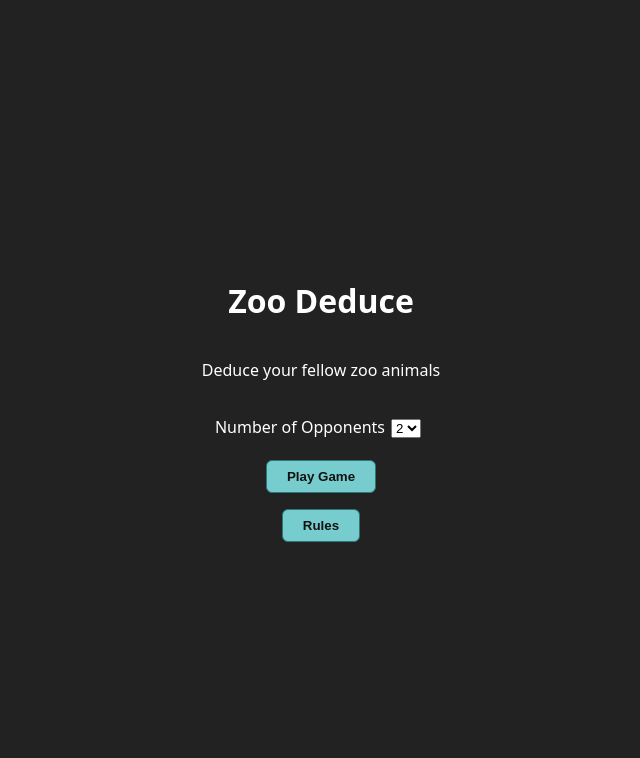
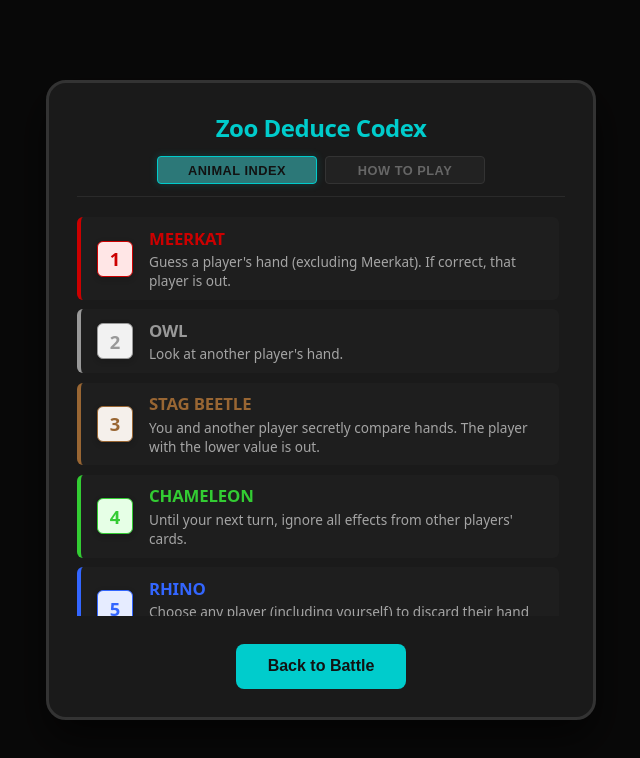
Before and after one commit to KyleCodeRespecter/ZooDeduce, a React (Vite) app: page / in a window 1280 px wide. Both pictures are taken after a click on the button "Rules". Shown: the top 758 px of the page, without its empty margins (319-959 px from the left). Built offline with nearby package versions, Linux system fonts and the light colour scheme.

Commit message:
Adding rule modal to the game on the main menu and game board

```diff
--- a/src/game/components/RuleGuideModal.tsx
+++ b/src/game/components/RuleGuideModal.tsx
@@ -1,9 +1,11 @@
-import React from 'react';
+// src/components/game/RulesGuideModal.tsx
+import React, { useState } from 'react';
 import { CardType } from '../../types/game.types';
 import { getCardDescription } from '../../engine/utils/card.utils.ts';
-import './rule.guide.css'
+import './rule.guide.css';
+import '../../ultils/button.styles.css';
 
-interface RuleGuideModalProps {
+interface RulesGuideModalProps {
   onClose: () => void;
 }
 
@@ -11,35 +13,53 @@ const CARD_METADATA_REGISTRY: Record<
   CardType,
   { name: string; cssKey: string; value: number }
 > = {
-  [CardType.Peacock]: { name: 'Peacock', cssKey: 'peacock', value: 9},
-  [CardType.Tiger]: { name: 'Tiger', cssKey: 'tiger', value: 8},
-  [CardType.Lion]: { name: 'Lion', cssKey: 'lion', value: 7},
-  [CardType.Beaver]: { name: 'Beaver', cssKey: 'beaver', value: 6},
-  [CardType.Rhino]: { name: 'Rhino', cssKey: 'rhino', value: 5},
-  [CardType.Chameleon]: { name: 'Chameleon', cssKey: 'chameleon', value: 4},
-  [CardType.StagBeetle]: { name: 'Stag Beetle', cssKey: 'stagbeetle', value: 3},
-  [CardType.Owl]: { name: 'Owl', cssKey: 'owl', value: 2},
-  [CardType.Meerkat]: { name: 'Meerkat', cssKey: 'meerkat', value: 1},
+  [CardType.Peacock]: { name: 'Peacock', cssKey: 'peacock', value: 9 },
+  [CardType.Tiger]: { name: 'Tiger', cssKey: 'tiger', value: 8 },
+  [CardType.Lion]: { name: 'Lion', cssKey: 'lion', value: 7 },
+  [CardType.Beaver]: { name: 'Beaver', cssKey: 'beaver', value: 6 },
+  [CardType.Rhino]: { name: 'Rhino', cssKey: 'rhino', value: 5 },
+  [CardType.Chameleon]: { name: 'Chameleon', cssKey: 'chameleon', value: 4 },
+  [CardType.StagBeetle]: {
+    name: 'Stag Beetle',
+    cssKey: 'stagbeetle',
+    value: 3,
+  },
+  [CardType.Owl]: { name: 'Owl', cssKey: 'owl', value: 2 },
+  [CardType.Meerkat]: { name: 'Meerkat', cssKey: 'meerkat', value: 1 },
 };
 
+export const RulesGuideModal: React.FC<RulesGuideModalProps> = ({
+  onClose,
+}) => {
+  const [activeTab, setActiveTab] = useState<'cards' | 'gameplay'>('cards');
 
-export const RulesGuideModal: React.FC<RuleGuideModalProps> = ({onClose}) => {
   return (
+    <div className="rules-guide-backdrop" onClick={onClose}>
       <div
-      className="card-view-overlay-backdrop rules-backdrop"
-      onClick={onClose}
-    >
-      <div
-        className="card-view-overlay-modal rules-modal-box"
+        className="rules-guide-modal-box"
         onClick={(e) => e.stopPropagation()}
       >
-        <h2
-          className="overlay-view-title"
+        <div className="rules-modal-header">
+          <h2 className="overlay-view-title">Zoo Deduce Codex</h2>
+          <div className="rules-tab-bar">
+            <button
+              className={`rules-tab-btn ${activeTab === 'cards' ? 'active' : ''}`}
+              onClick={() => setActiveTab('cards')}
             >
-          Zoo Deduce Encyclopedia
-        </h2>
+              Animal Index
+            </button>
+            <button
+              className={`rules-tab-btn ${activeTab === 'gameplay' ? 'active' : ''}`}
+              onClick={() => setActiveTab('gameplay')}
+            >
+              How To Play
+            </button>
+          </div>
+        </div>
 
         <div className="rules-scroll-container">
+          {activeTab === 'cards' && (
+            <div className="cards-tab-view">
               {Object.entries(CARD_METADATA_REGISTRY).map(([typeKey, meta]) => {
                 const cardType = Number(typeKey) as CardType;
                 const continuousRuleText = getCardDescription(cardType);
@@ -48,33 +68,91 @@ export const RulesGuideModal: React.FC<RuleGuideModalProps> = ({onClose}) => {
                   <div
                     key={cardType}
                     className="rule-card-row"
+                    style={{ borderLeftColor: `var(--color-${meta.cssKey})` }}
+                  >
+                    <div
+                      className="rule-value-block-badge"
                       style={{
-                  borderLeftColor: `var(--color-${meta.cssKey})`,
-                  backgroundColor: `rgba(255, 255, 255, 0.02)`,
+                        backgroundColor: `var(--bg-${meta.cssKey})`,
+                        color: `var(--color-${meta.cssKey})`,
+                        border: `1px solid var(--color-${meta.cssKey})`,
                       }}
                     >
-                <div className="rule-row-header">
-                  <span
+                      {meta.value}
+                    </div>
+
+                    <div className="rule-card-body-text">
+                      <h4
                         className="rule-animal-name"
                         style={{ color: `var(--color-${meta.cssKey})` }}
                       >
                         {meta.name}
-                  </span>
-                  <span className="rule-value-tag">Value: {meta.value}</span>
+                      </h4>
+                      <p className="rule-effect-description">
+                        {continuousRuleText}
+                      </p>
                     </div>
-                <p className="rule-effect-description">{continuousRuleText}</p>
                   </div>
                 );
               })}
+            </div>
+          )}
+
+          {activeTab === 'gameplay' && (
+            <div className="gameplay-tab-view">
+              <div className="gameplay-guide-section">
+                <h3>Core Game Loop</h3>
+                <p>
+                  Every player starts the round holding exactly{' '}
+                  <strong>1 hidden card</strong> in their hand. On your turn,
+                  you draw a second card from the deck and select 1 card to play
+                  face-up into your Discard Zone to execute its unique ability.
+                </p>
+              </div>
+
+              <div className="gameplay-guide-section victory-box">
+                <h3>How To Win</h3>
+                <p>A round can end in two distinct ways:</p>
+                <ul>
+                  <li>
+                    <strong>Last Man Standing:</strong> Use aggressive animal
+                    strikes (like the Meerkat guess or a Stag Beetle Showdown)
+                    to completely eliminate your rivals. If all other players
+                    are knocked out, you win instantly.
+                  </li>
+                  <li>
+                    <strong>The Final Showdown:</strong> If the draw deck runs
+                    entirely out of cards before players are eliminated,
+                    everyone reveals their single remaining hidden hand card.
+                    The player holding the <strong>highest card value</strong>{' '}
+                    wins the match!
+                  </li>
+                </ul>
+              </div>
+
+              <div className="gameplay-guide-section">
+                <h3>Strategy & Deduction</h3>
+                <p>
+                  The deck is constructed of 6 Meerkats, 2 Owls, 2 Stag Beetles,
+                  2 Chameleons, 2 Rhinos, 2 Beavers, 1 Lion, 1 Tiger, and 1
+                  Peacock. 1 card is discarded and remains unknown at the start
+                  of the round (1v1 games burn 3 additional cards). You will want
+                  to try to deduce cards from opponents and perform elimination
+                  moves.
+                </p>
+              </div>
+            </div>
+          )}
         </div>
 
         <button
           className="overlay-acknowledge-button"
           onClick={onClose}
+          style={{ marginTop: '0.5rem' }}
         >
           Back to Battle
         </button>
       </div>
     </div>
   );
-}
+};
--- a/src/game/components/rule.guide.css
+++ b/src/game/components/rule.guide.css
@@ -1,12 +1,3 @@
-
-.overlay--view-title {
-    color: #00cccc;
-    margin: 0 0 1rem 0
-}
-
-.overlay-acknowledge-button {
-    margin-top: 1rem
-}
 
 .rules-guide-backdrop {
     position: fixed;
@@ -14,7 +5,7 @@
     left: 0;
     width: 100vw;
     height: 100vh;
-    background-color: rgba(0, 0, 0, 0.7);
+    background-color: rgba(0, 0, 0, 0.75);
     backdrop-filter: blur(4px);
     z-index: 10000;
     display: flex;
@@ -29,7 +20,7 @@
     border: 3px solid #333333;
     border-radius: 1.25rem;
     padding: 1.75rem;
-    max-width: 520px;
+    max-width: 550px;
     width: 100%;
     max-height: 80vh;
     text-align: center;
@@ -37,7 +28,7 @@
     display: flex;
     flex-direction: column;
     gap: 1.25rem;
-    box-shadow: 0 20px 40px rgba(0, 0, 0, 0.5);
+    box-shadow: 0 20px 40px rgba(0, 0, 0, 0.6);
 }
 
 .rules-scroll-container {
@@ -49,54 +40,6 @@
     gap: 0.75rem;
     padding-right: 0.4rem;
     box-sizing: border-box;
-}
-
-.rule-card-row {
-    border-left-width: 4px;
-    border-left-style: solid;
-    border-radius: 6px;
-    padding: 0.75rem 1rem;
-    display: flex;
-    flex-direction: column;
-    gap: 0.35rem;
-    text-align: left;
-    box-sizing: border-box;
-    transition: background-color 0.15s ease;
-}
-
-.rule-card-row:hover {
-    background-color: rgba(255, 255, 255, 0.04) !important;
-}
-
-.rule-row-header {
-    display: flex;
-    justify-content: space-between;
-    align-items: center;
-    width: 100%;
-}
-
-.rule-animal-name {
-    font-weight: 800;
-    font-size: clamp(0.95rem, 3.5vw, 1.15rem);
-    letter-spacing: -0.01em;
-}
-
-.rule-value-tag {
-    font-size: 0.75rem;
-    color: #888888;
-    font-weight: 700;
-    background-color: rgba(255, 255, 255, 0.05);
-    border: 1px solid rgba(255, 255, 255, 0.05);
-    padding: 0.2rem 0.5rem;
-    border-radius: 4px;
-    text-transform: uppercase;
-}
-
-.rule-effect-description {
-    margin: 0;
-    font-size: clamp(0.8rem, 2.8vw, 0.9rem);
-    line-height: 1.45;
-    color: #b0b0b0;
 }
 
 .rules-scroll-container::-webkit-scrollbar {
@@ -114,6 +57,168 @@
     background: #444444;
 }
 
+.rules-modal-header {
+    display: flex;
+    flex-direction: column;
+    gap: 0.75rem;
+    width: 100%;
+    border-bottom: 1px solid #2a2a2a;
+    padding-bottom: 0.75rem;
+}
+
+.rules-modal-header .overlay-view-title {
+    margin: 0 !important;
+}
+
+.rules-tab-bar {
+    display: flex;
+    justify-content: center;
+    gap: 0.5rem;
+    width: 100%;
+}
+
+.rules-tab-btn {
+    flex: 1;
+    max-width: 160px;
+    padding: 0.35rem 0.75rem;
+    font-size: 0.8rem;
+    font-weight: 700;
+    text-transform: uppercase;
+    letter-spacing: 0.5px;
+    background-color: #222222;
+    color: #666666;
+    border: 1px solid #333333;
+    border-radius: 4px;
+    cursor: pointer;
+    transition: all 0.15s ease;
+}
+
+.rules-tab-btn:hover {
+    color: #aaaaaa;
+    background-color: #2a2a2a;
+}
+
+.rules-tab-btn.active {
+    background-color: #2c7878;
+    border-color: #00cccc;
+    color: #121212;
+    box-shadow: 0 0 8px rgba(0, 204, 204, 0.2);
+}
+
+.cards-tab-view {
+    display: flex;
+    flex-direction: column;
+    gap: 0.6rem;
+    width: 100%;
+}
+
+.rule-card-row {
+    display: grid !important;
+    grid-template-columns: 2.25rem 1fr !important;
+    align-items: center !important;
+    gap: 1rem;
+
+    background-color: rgba(255, 255, 255, 0.02);
+    border-left: 4px solid #333333;
+    border-radius: 6px;
+    padding: 0.6rem 1rem;
+    box-sizing: border-box;
+    text-align: left;
+    transition: background-color 0.15s ease;
+}
+
+.rule-card-row:hover {
+    background-color: rgba(255, 255, 255, 0.04);
+}
+
+.rule-value-block-badge {
+    width: 2.25rem;
+    height: 2.25rem;
+    display: flex;
+    align-items: center;
+    justify-content: center;
+
+    font-weight: 900;
+    font-size: 1.15rem;
+    border-radius: 6px;
+    box-sizing: border-box;
+    box-shadow: 0 2px 6px rgba(0, 0, 0, 0.15);
+    flex-shrink: 0;
+}
+
+.rule-card-body-text {
+    display: flex;
+    flex-direction: column;
+    gap: 0.15rem;
+}
+
+.rule-animal-name {
+    margin: 0;
+    font-weight: 800;
+    font-size: 1.05rem;
+    letter-spacing: -0.01em;
+    text-transform: uppercase;
+}
+
+.rule-effect-description {
+    margin: 0;
+    font-size: 0.85rem;
+    line-height: 1.4;
+    color: #a5a5a5;
+}
+
+.gameplay-tab-view {
+    display: flex;
+    flex-direction: column;
+    gap: 1.25rem;
+    text-align: left;
+    padding: 0.25rem;
+}
+
+.gameplay-guide-section h3 {
+    margin: 0 0 0.4rem 0;
+    font-size: 1rem;
+    color: #ffffff;
+    font-weight: 800;
+    letter-spacing: -0.01em;
+}
+
+.gameplay-guide-section p {
+    margin: 0;
+    font-size: 0.85rem;
+    line-height: 1.5;
+    color: #999999;
+}
+
+.gameplay-guide-section strong {
+    color: #00cccc;
+}
+
+.victory-box {
+    background-color: rgba(0, 204, 204, 0.03);
+    border: 1px dashed rgba(0, 204, 204, 0.2);
+    border-radius: 6px;
+    padding: 0.85rem 1rem;
+}
+
+.victory-box h3 {
+    color: #00cccc !important;
+}
+
+.victory-box ul {
+    margin: 0.5rem 0 0 0;
+    padding-left: 1.15rem;
+    display: flex;
+    flex-direction: column;
+    gap: 0.4rem;
+}
+
+.victory-box li {
+    font-size: 0.85rem;
+    line-height: 1.4;
+    color: #aaaaaa;
+}
+
 @media (max-width: 480px) {
     .rules-guide-modal-box {
         padding: 1.25rem;
@@ -122,6 +227,13 @@
     }
 
     .rule-card-row {
-        padding: 0.6rem 0.85rem;
+        gap: 0.75rem;
+        padding: 0.5rem 0.75rem;
+    }
+
+    .rule-value-block-badge {
+        width: 2rem;
+        height: 2rem;
+        font-size: 1rem;
     }
 }
--- a/src/scenes/GameBoard.tsx
+++ b/src/scenes/GameBoard.tsx
@@ -11,11 +11,12 @@ import { ShowdownOverlay } from '../game/board/ShowdownOverlay.tsx';
 import { OwlNoticeOverlay } from '../game/board/OwlNoticeOverlay.tsx';
 import '../game/board/board.styles.css';
 import '../ultils/button.styles.css';
+import { RulesGuideModal } from '../game/components/RuleGuideModal.tsx';
 
 export const GameBoard: React.FC = () => {
   const { gameState, playCardAction, dismissPeekAction } = useActiveGameState();
   const { players, currentPlayerIndex, deck, burnedCards } = gameState;
-  const [_isRulesOpen, setIsRulesOpen] = useState<boolean>(false);
+  const [isRulesOpen, setIsRulesOpen] = useState<boolean>(false);
 
   // Resolve active, client, and opponent player data views
   const activePlayer = players[currentPlayerIndex];
@@ -47,6 +48,7 @@ export const GameBoard: React.FC = () => {
 
   return (
     <div className="game-board-container">
+      {isRulesOpen && <RulesGuideModal onClose={() => setIsRulesOpen(false)} />}
       <div className="board-top-meta-group">
         <BoardHeader
           activePlayerName={activePlayer?.name ?? 'Unknown'}
--- a/src/scenes/MainMenu.tsx
+++ b/src/scenes/MainMenu.tsx
@@ -4,6 +4,7 @@ import { BotCountSelector } from '../game/components/main-menu/OpponentSelector.
 import { useGameEngineContext } from '../engine/game.engine.context.ts';
 import './main.menu.css'
 import '../ultils/button.styles.css'
+import { RulesGuideModal } from '../game/components/RuleGuideModal.tsx';
 
 interface MainMenuProps {
   onTransition: (nextPhase: GamePhase) => void;
@@ -11,7 +12,7 @@ interface MainMenuProps {
 
 export function MainMenu({ onTransition }: MainMenuProps) {
   const [opponentCount, setOpponentCount] = useState<number>(2);
-  const [_isRulesOpen, setIsRulesOpen] = useState<boolean>(false);
+  const [isRulesOpen, setIsRulesOpen] = useState<boolean>(false);
   const { startGame } = useGameEngineContext();
 
   const handlePlayGame = () => {
@@ -21,6 +22,7 @@ export function MainMenu({ onTransition }: MainMenuProps) {
 
   return (
     <div className="menu-screen">
+      {isRulesOpen && <RulesGuideModal onClose={() => setIsRulesOpen(false)} />}
       <h1>Zoo Deduce</h1>
       <p>Deduce your fellow zoo animals</p>
 
@@ -31,10 +33,7 @@ export function MainMenu({ onTransition }: MainMenuProps) {
       <button className="play-game-button" onClick={handlePlayGame}>
         Play Game
       </button>
-      <button
-        className="menu-button"
-        onClick={() => setIsRulesOpen(true)}
-      >
+      <button className="menu-button" onClick={() => setIsRulesOpen(true)}>
         Rules
       </button>
     </div>
```
Lines whose indentation alone changed are shown as unchanged.
